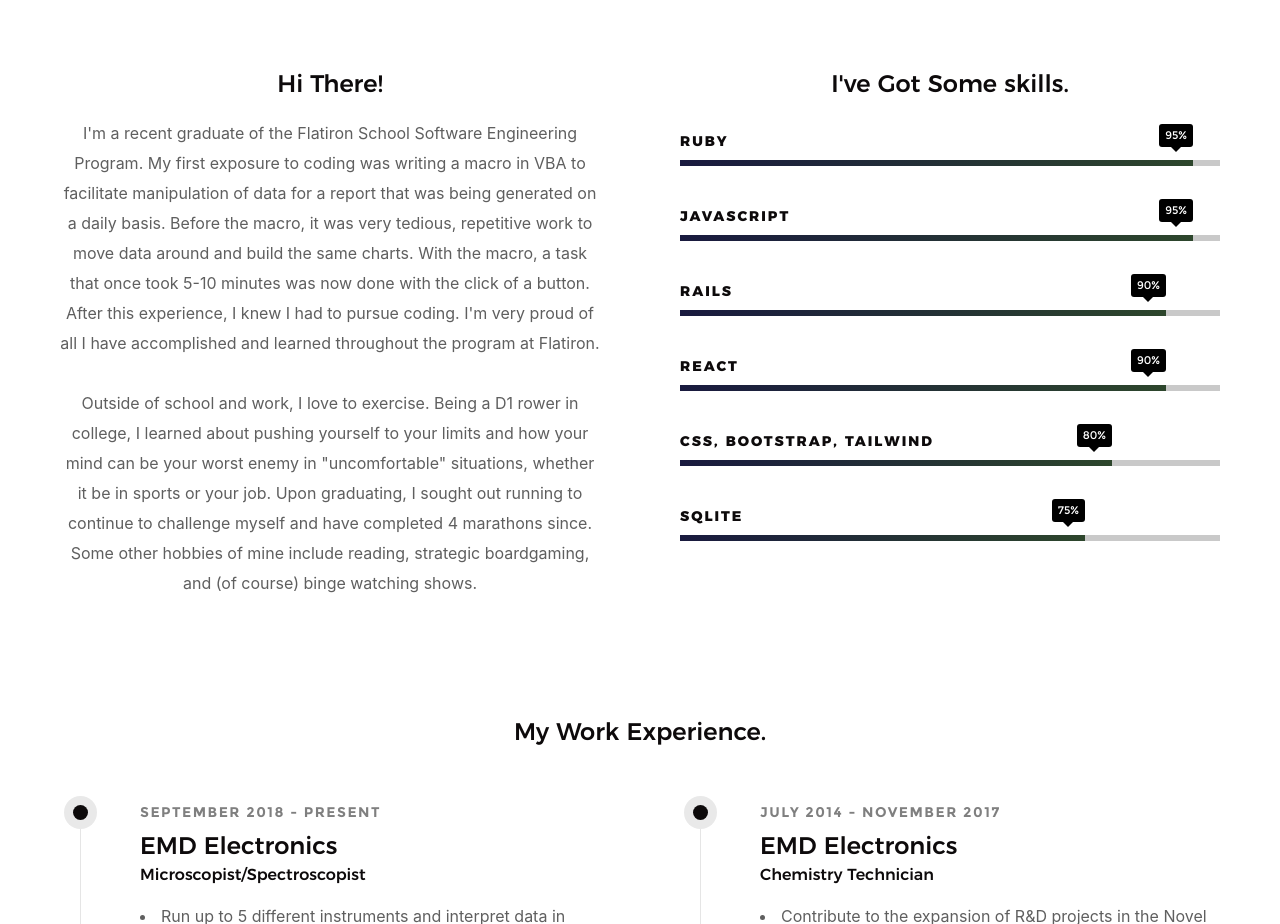
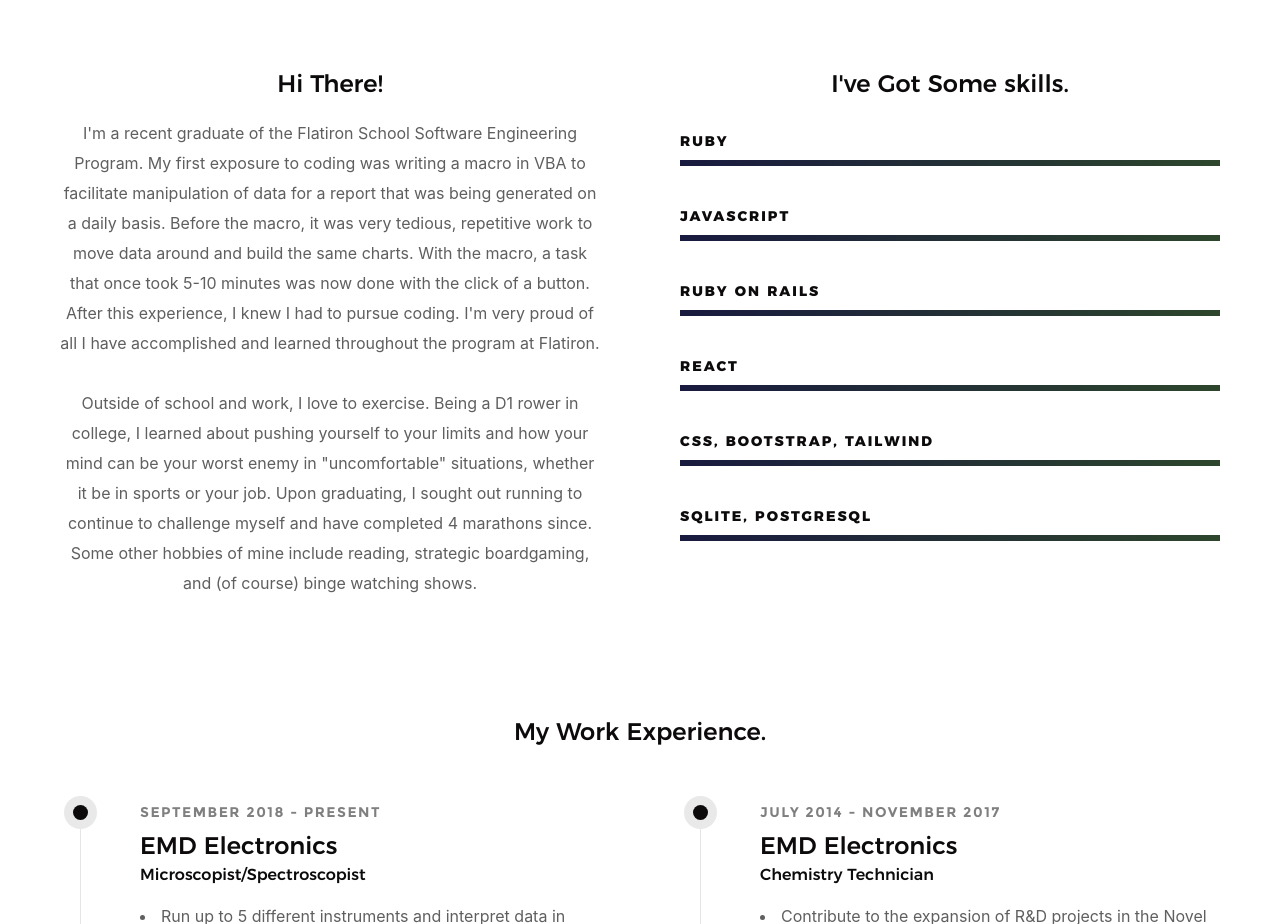
Before and after one commit to abaydar/amanda_baydar_portfolio, a React (Create React App) app: page / in a window 1280 px wide. Shown: the part 1260-2184 px from the top of the page. Built offline with nearby package versions, Linux system fonts and the light colour scheme.

Commit message:
remove percents from skills, add heroku link for races tracker

```diff
--- a/src/components/about/about.js
+++ b/src/components/about/about.js
@@ -22,28 +22,28 @@ function About(){
       <h3>I've Got Some skills.</h3>
       <ul className="skill-bars">
         <li>
-          <div className="progress percent95"><span>95%</span></div>
+          <div className="progress percent100"></div>
           <strong>Ruby</strong>
         </li>
         <li>
-          <div className="progress percent95"><span>95%</span></div>
+          <div className="progress percent100"></div>
           <strong>JavaScript</strong>
         </li>
         <li>
-          <div className="progress percent90"><span>90%</span></div>
-          <strong>Rails</strong>
+          <div className="progress percent100"></div>
+          <strong>Ruby on Rails</strong>
         </li>
         <li>
-          <div className="progress percent90"><span>90%</span></div>
+          <div className="progress percent100"></div>
           <strong>React</strong>
         </li>
         <li>
-          <div className="progress percent80"><span>80%</span></div>
+          <div className="progress percent100"></div>
           <strong>CSS, bootstrap, tailwind</strong>
         </li>
         <li>
-          <div className="progress percent75"><span>75%</span></div>
-          <strong>SQLite</strong>
+          <div className="progress percent100"></div>
+          <strong>SQLite, PostgreSQL</strong>
         </li>
       </ul>
     </div>
--- a/src/components/portfolio/portfolio.js
+++ b/src/components/portfolio/portfolio.js
@@ -69,7 +69,7 @@ function Portfolio(){
               Ruby on Rails
             </p>
           </div>
-          <a href="https://github.com/abaydar/running_races_app" className="item-folio__project-link" title="Project link">
+          <a href="https://hidden-everglades-97738.herokuapp.com/" className="item-folio__project-link" title="Project link">
             <i className="im im-link" />
           </a>
         </div> {/* end item-folio */}
```
